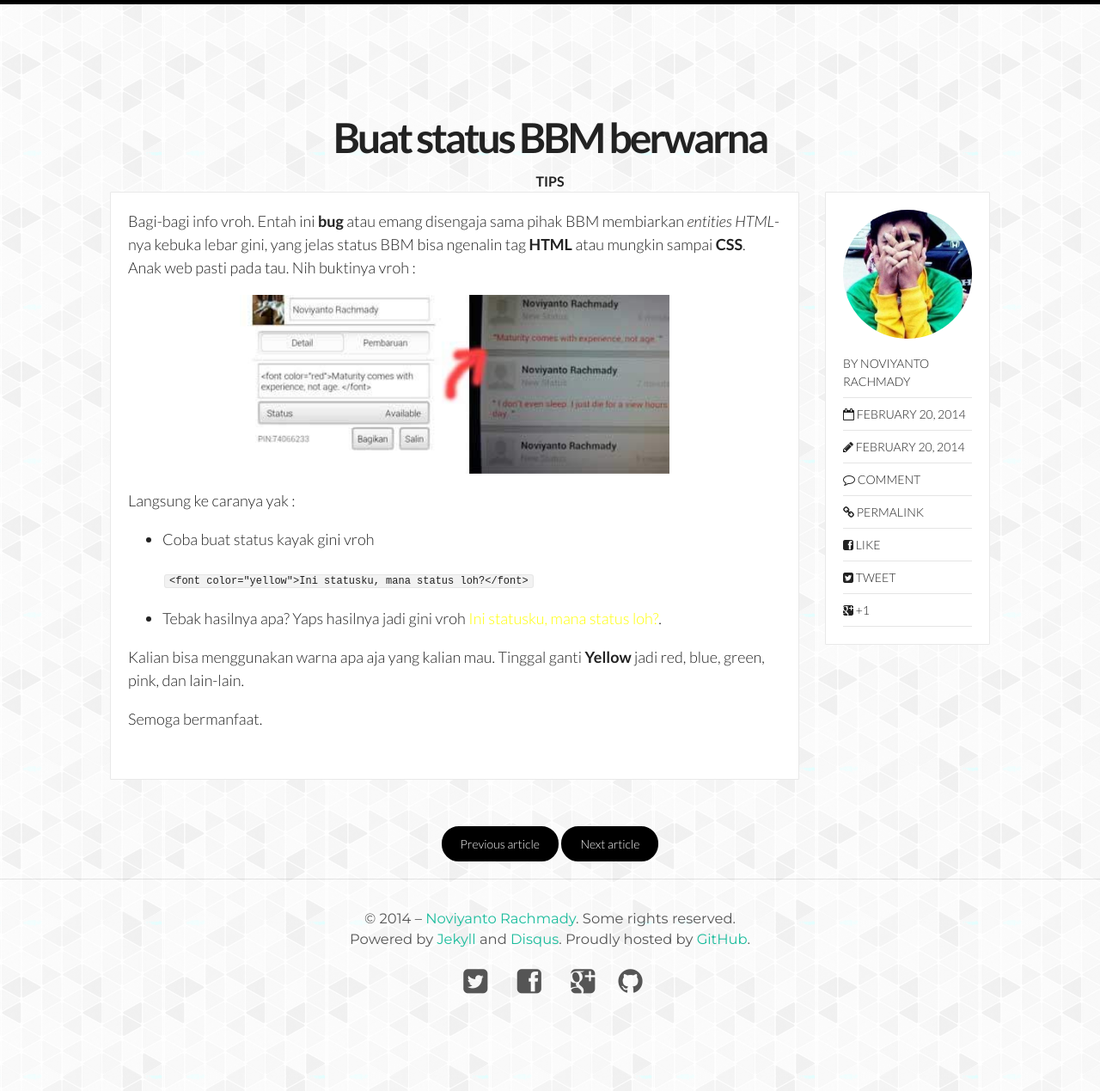
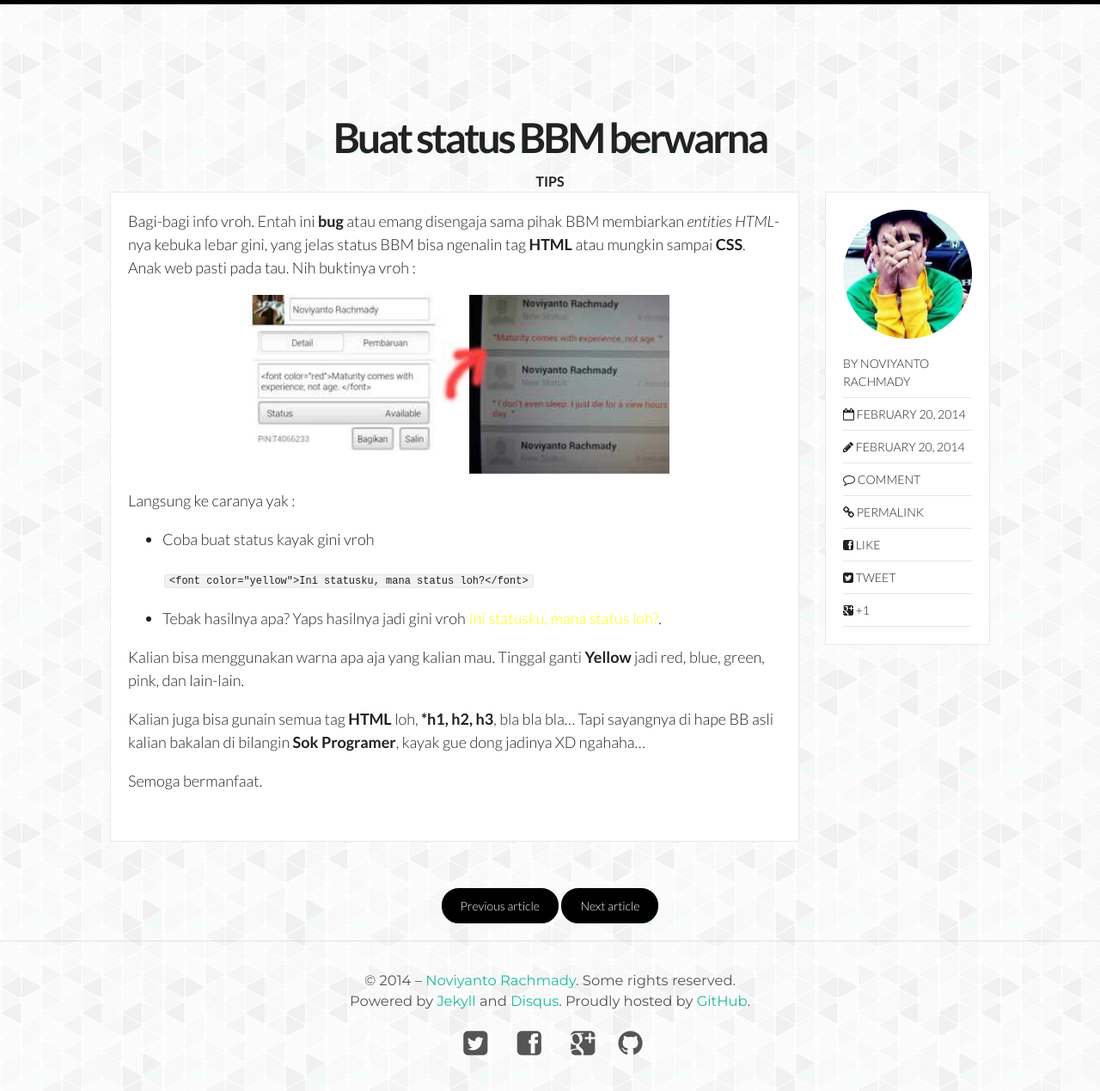
Before and after one commit to novay/novay.github.io, a Jekyll site: the page built from _posts/2014-02-20-buat-status-bbm-berwarna.md, in a window 1280 px wide. Shown: the whole page at 86% size. Built offline with Jekyll 4.4.1, drawn with Linux system fonts in a browser that asks for light colours; nearby versions of some CDN libraries; some web fonts are replaced; comment, search, counter and statistics services are not loaded.

Commit message:
Update little

```diff
--- a/_posts/2014-02-20-buat-status-bbm-berwarna.md
+++ b/_posts/2014-02-20-buat-status-bbm-berwarna.md
@@ -27,4 +27,6 @@
 
 Kalian bisa menggunakan warna apa aja yang kalian mau. Tinggal ganti **Yellow** jadi red, blue, green, pink, dan lain-lain.
 
+Kalian juga bisa gunain semua tag **HTML** loh, ***h1, h2, h3**, bla bla bla... Tapi sayangnya di hape BB asli kalian bakalan di bilangin **Sok Programer**, kayak gue dong jadinya XD ngahaha...
+
 Semoga bermanfaat.
```
